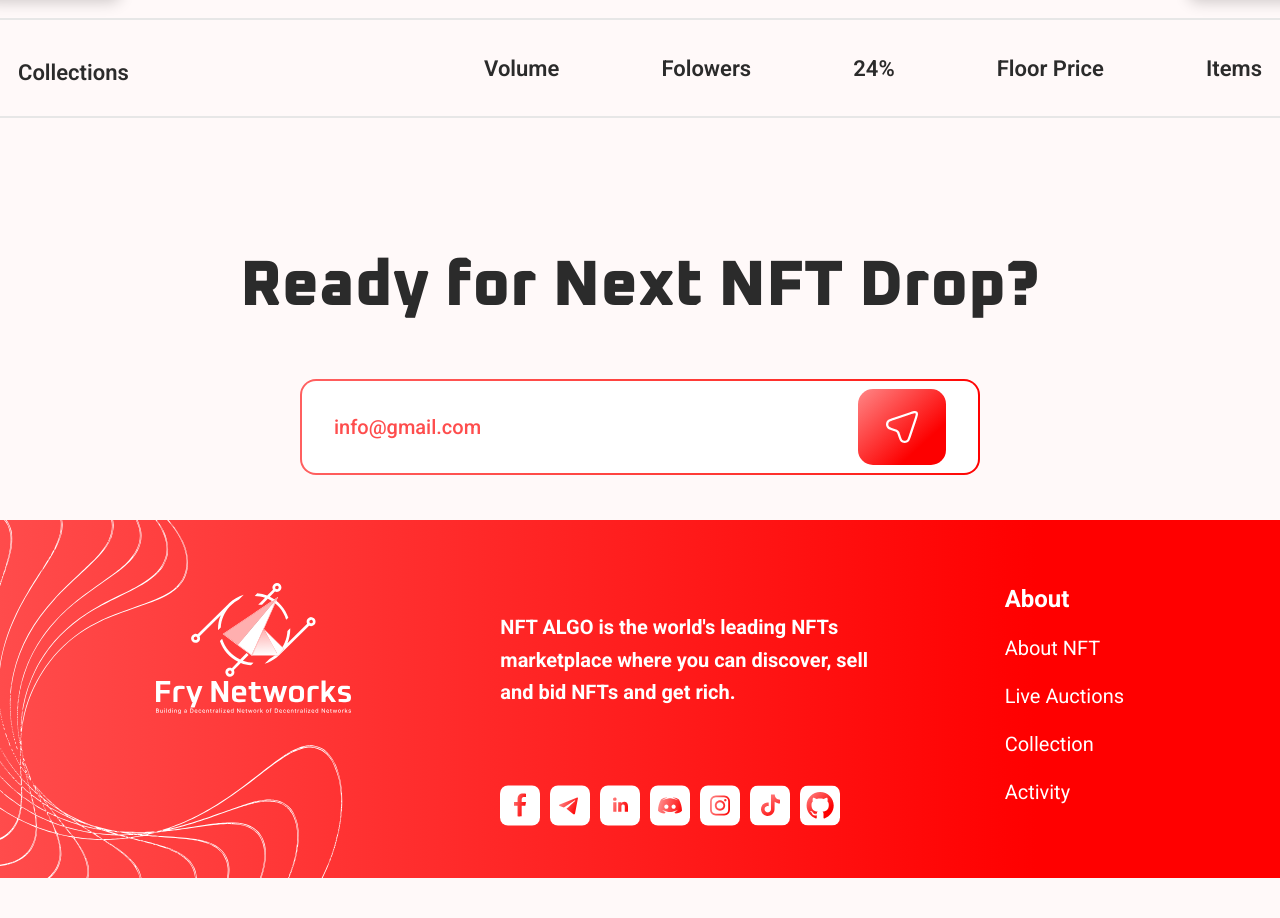
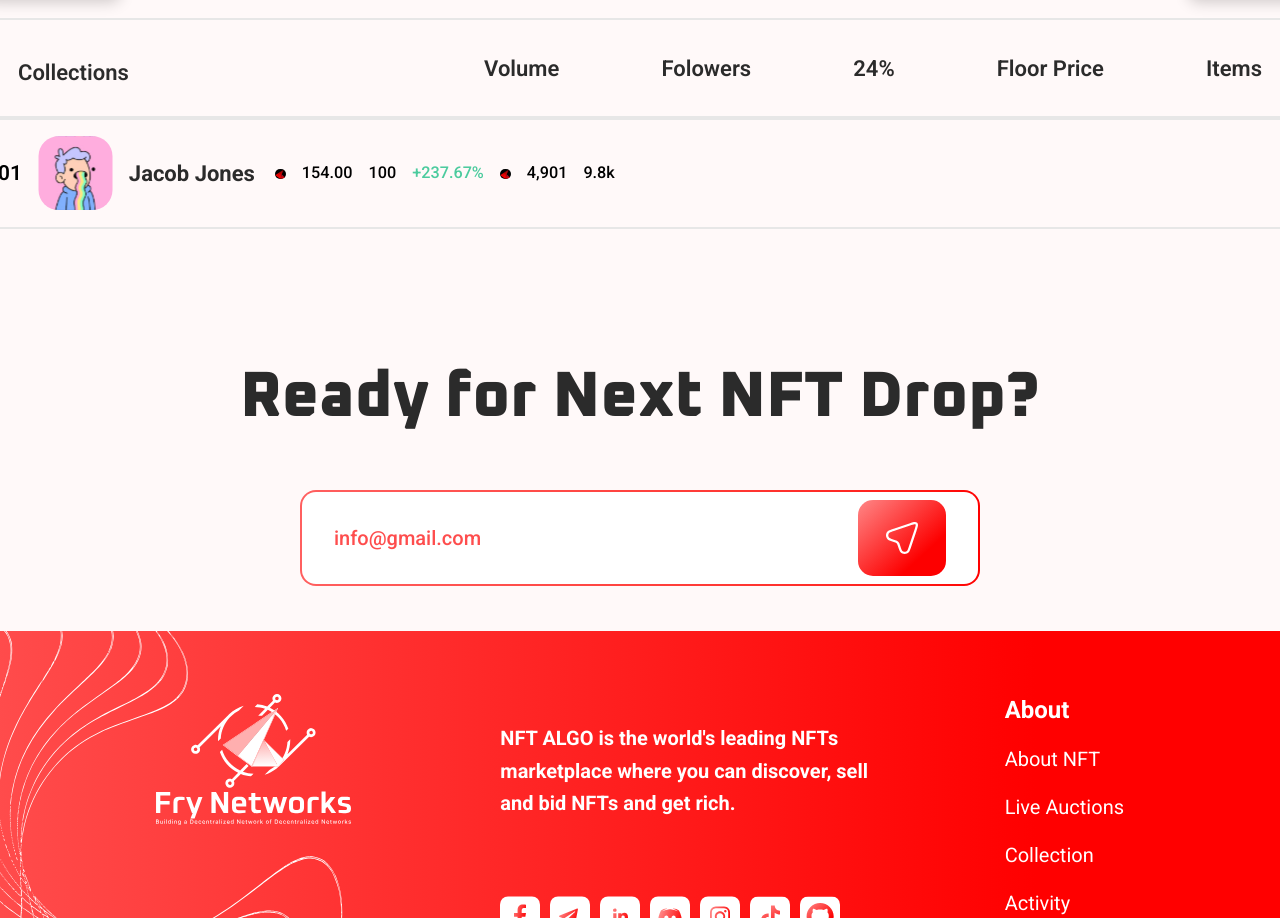
Before and after one commit to muznahrehman21/NFT, a React (Vite) app: page /topsellers in a window 1280 px wide. Shown: the part 853-1771 px from the top of the page. Built offline with nearby package versions, Linux system fonts and the light colour scheme.

Commit message:
CollectionArt component initiated

```diff
--- a/src/components/CollectionArt.jsx
+++ b/src/components/CollectionArt.jsx
@@ -1,7 +1,36 @@
 import React from "react";
 
 function CollectionArt() {
-  return <div>CollectionArt</div>;
+  return (
+    <div className="flex flex-row items-center gap-5 bg-[#FFF9F9] p-4 border-[#E7E7E7] border-[2.8px] rounded-[8px]">
+      <div className="flex flex-row items-center gap-4">
+        <p className="font-roboto font-semibold text-[20.87px] text-black">
+          01
+        </p>
+        <img src="/collection1.svg" alt="" />
+        <p className="font-roboto font-bold text-[#2B2B2B] text-[22px]">
+          Jacob Jones
+        </p>
+      </div>
+      <div className="flex flex-row items-center gap-4">
+        <img src="/coin.png" alt="" className="bg-black rounded-full" />
+        <p className="font-roboto font-medium text-[16.24px] text-black">
+          154.00
+        </p>
+        <p className="font-roboto font-medium text-[16.24px] text-black">100</p>
+        <p className="font-roboto font-medium text-[#4CCB9E] text-[16.24px]">
+          +237.67%
+        </p>
+        <img src="/coin.png" alt="" className="bg-black rounded-full" />
+        <p className="font-roboto font-medium text-[16.24px] text-black">
+          4,901
+        </p>
+        <p className="font-roboto font-medium text-[16.24px] text-black">
+          9.8k
+        </p>
+      </div>
+    </div>
+  );
 }
 
 export default CollectionArt;
--- a/src/pages/TopSellersPage.jsx
+++ b/src/pages/TopSellersPage.jsx
@@ -1,12 +1,14 @@
 import React from "react";
 import SellerHeader from "../components/SellerHeader";
 import Collections from "../components/Collections";
+import CollectionArt from "../components/CollectionArt";
 
 function TopSellersPage() {
   return (
     <div>
       <SellerHeader />
       <Collections />
+      <CollectionArt />
     </div>
   );
 }
```
Also changed, not shown: public/collection1.svg (added).
